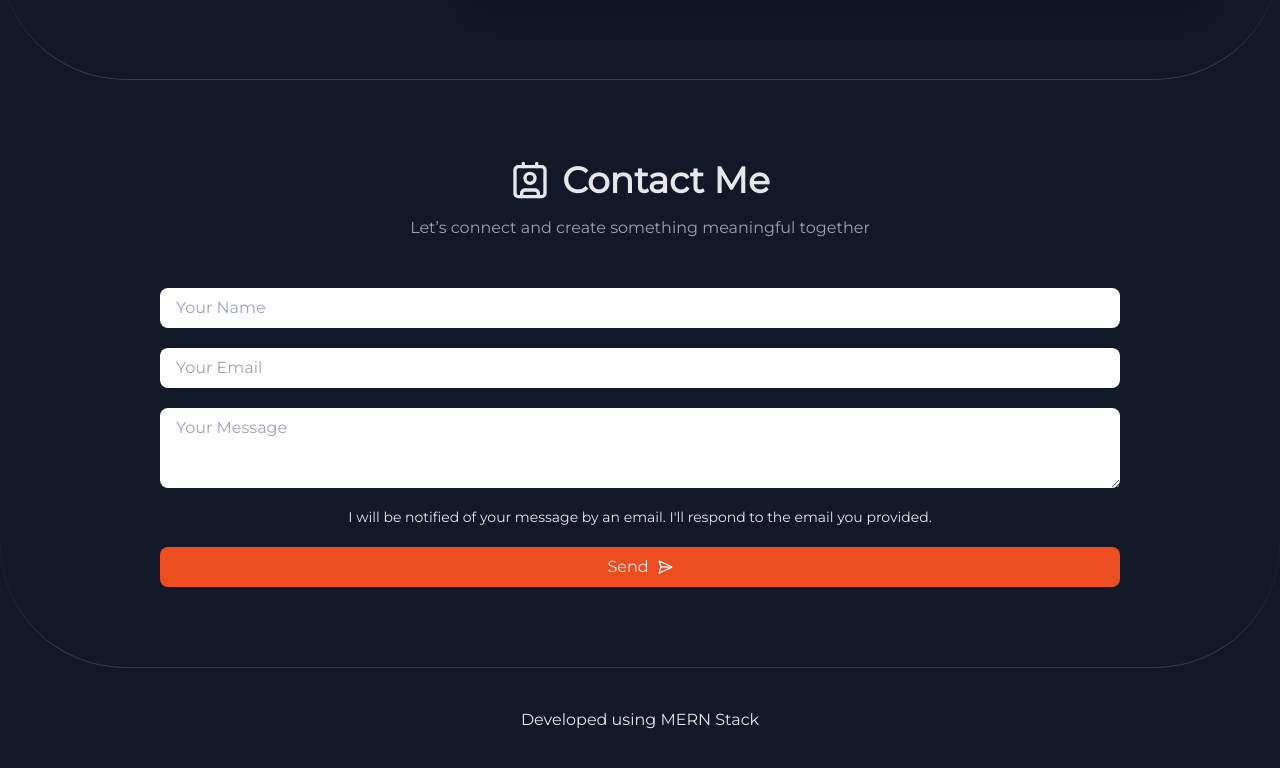
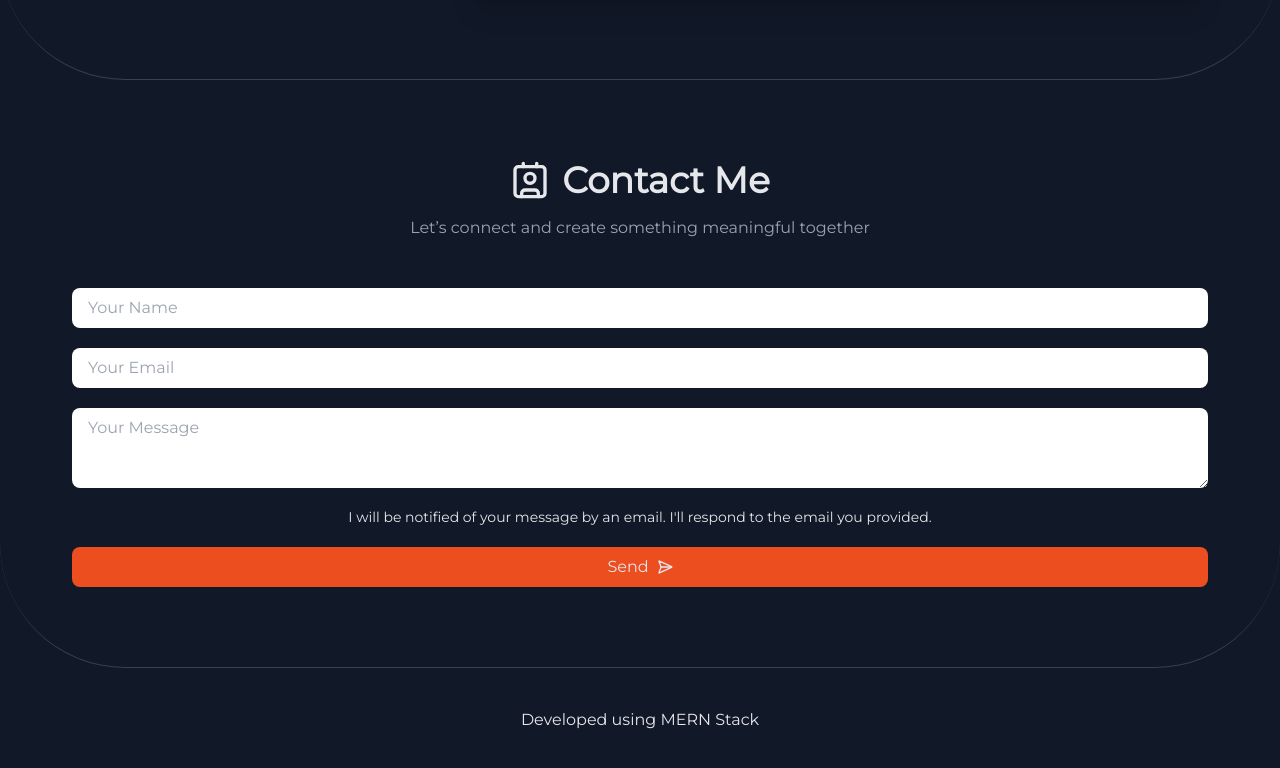
Before and after one commit to IamHamzaAziz/mern-portfolio, a React (Vite) app in the folder frontend/: page / in a window 1280 px wide. Shown: the part 3959-4727 px from the top of the page. Built offline with nearby package versions, Linux system fonts and the light colour scheme; no server answers.

Commit message:
style: add container class for max width in contact

```diff
--- a/frontend/src/sections/Contact.tsx
+++ b/frontend/src/sections/Contact.tsx
@@ -66,6 +66,7 @@
 
   return (
     <div className="py-20 section-border-bottom">
+      <div className="container mx-auto px-4 sm:px-6 lg:px-8">
         <motion.h1
           className="section-heading"
           initial={{ opacity: 0, y: 20 }}
@@ -81,7 +82,10 @@
           Let’s connect and create something meaningful together
         </p>
 
-      <form onSubmit={handleSubmit(submitForm)} className="w-3/4 mx-auto mt-12">
+        <form
+          onSubmit={handleSubmit(submitForm)}
+          className="w-full mx-auto mt-12"
+        >
           <input
             type="text"
             placeholder="Your Name"
@@ -125,6 +129,7 @@
           <ToastContainer />
         </form>
       </div>
+    </div>
   )
 }
 
```
Lines whose indentation alone changed are shown as unchanged.
